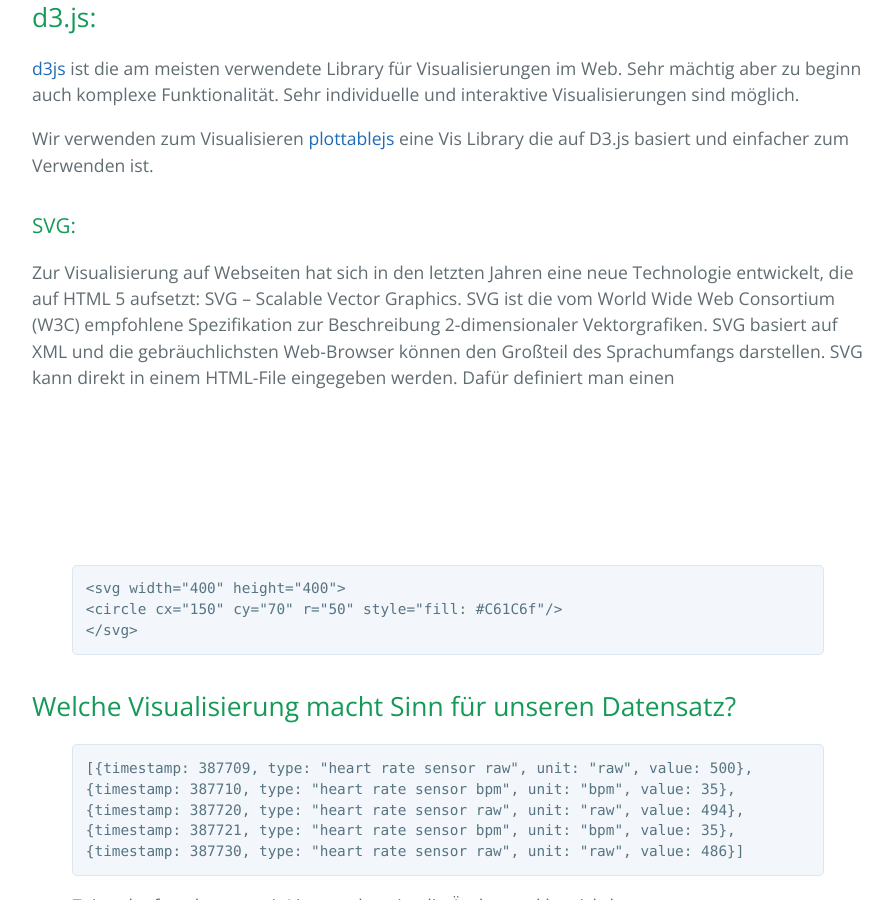
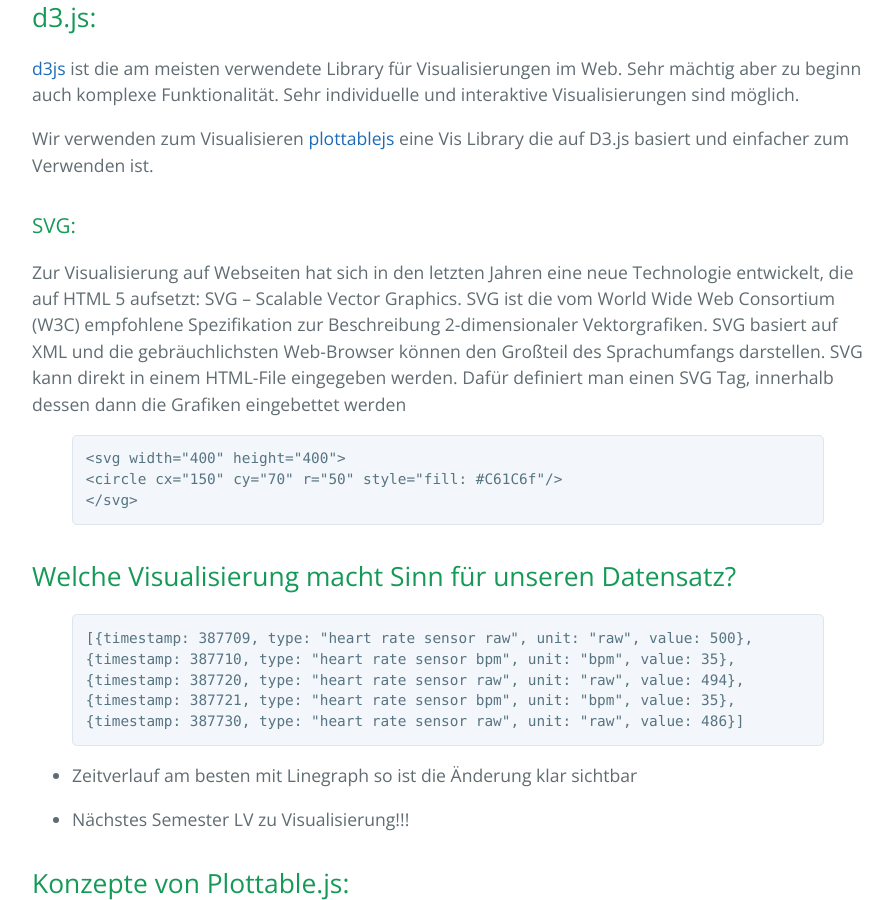
Before and after one commit to chrisgradl/FSDT3, a Jekyll site: the page built from _posts/2016-05-28-einheit2.markdown, in a window 1280 px wide and 900 px high, scrolled down 1856 px. Shown: the whole window, without its empty margins (192-1085 px from the left). Built offline with Jekyll 4.4.1, drawn with Linux system fonts in a browser that asks for light colours; some of the changed text lies outside the part shown.

Commit message:
fixed errors

```diff
--- a/_posts/2016-05-28-einheit2.markdown
+++ b/_posts/2016-05-28-einheit2.markdown
@@ -48,7 +48,7 @@
 
 ### SVG:
 Zur Visualisierung auf Webseiten hat sich in den letzten Jahren eine neue Technologie entwickelt, die auf HTML 5 aufsetzt: SVG – Scalable Vector Graphics. SVG ist die vom World Wide Web Consortium (W3C) empfohlene Spezifikation zur Beschreibung 2-dimensionaler Vektorgrafiken. SVG basiert auf XML und die gebräuchlichsten Web-Browser können den Großteil des Sprachumfangs darstellen.
-SVG kann direkt in einem HTML-File eingegeben werden. Dafür definiert man einen <svg>-Bereich, innerhalb dessen dann die Grafiken eingebettet werden
+SVG kann direkt in einem HTML-File eingegeben werden. Dafür definiert man einen SVG Tag, innerhalb dessen dann die Grafiken eingebettet werden
 
 {% highlight html %}
 <svg width="400" height="400">
@@ -87,6 +87,7 @@
 
 Eine Sammlung von Komponenten findet ihr hier:<http://plottablejs.org/components/>
 Wird eine Visualisierung programmiert legt man die notwendigen Komponenten an. Ein Linegraph würde aus folgenden Parts bestehen:
+
 - ein Line Plot
 - 2 Achsen mit Beschriftung
 
@@ -114,6 +115,7 @@
 ## Einfaches Beispiel zu plottable.js:
 
 Schritte:
+
 - Wie in Übung 1 legen wir über npm ein neues Node.js Projekt an in dem neuen Ordner teil2. Außerdem installieren wir express.js über den npm package manager
 - Erstelle einen Unterordner /client und in diesem dann die Files index.html und client.js
 - Erstelle das index.js File für den Node.js Server
@@ -198,19 +200,17 @@
   [yAxis, plot],
   [null, xAxis]
 ]);
+
+//render to specific svg
+chart.renderTo("svg#tutorial-result");
+
 {% endhighlight %}
 
-//render to specific svg
-
-{% highlight javascript %}
-chart.renderTo("svg#tutorial-result");
-{% endhighlight %}
 
 in unserem HTML File müssen wir nun ein entsprechendes SVG Element mit der richtigen Id anlegen:
 {% highlight javascript %}
     svg id="tutorial-result" height="400"></svg>
 {% endhighlight %}
-
 
 
 ### Welche Möglichkeit Daten zu Laden in plottablejs / d3.js?
@@ -231,6 +231,7 @@
 Da ein Teil der Abgabe die Visualisierung eines Datensatzes vom Arduino ist werden wir stattdessen  einen CTG Datensatz visualisieren:
 
 Der Datensatz besteht aus:
+
 - Herztöne des Babys (FHR = fetal Heart Rate)
 - Wehen (UC = Uterus Contraction)
 
@@ -274,9 +275,7 @@
 });
 {% endhighlight %}
 
-Versuche nun selbständig den Datensatz zu visualisieren. Gib acht welche Werte du in den Funktionen der Plotvariable für x und y zurückgibst!
-
-
+Versuche nun selbständig die Daten UC oder FHR zu visualisieren. Gib acht welche Werte du in den Funktionen der Plotvariable für x und y zurückgibst!
 
 ### Möglichkeit zum Speichern und Abrufen von Sensordaten
 
```
